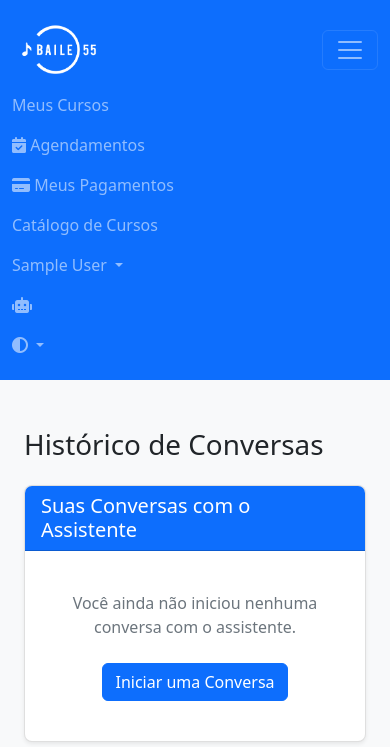
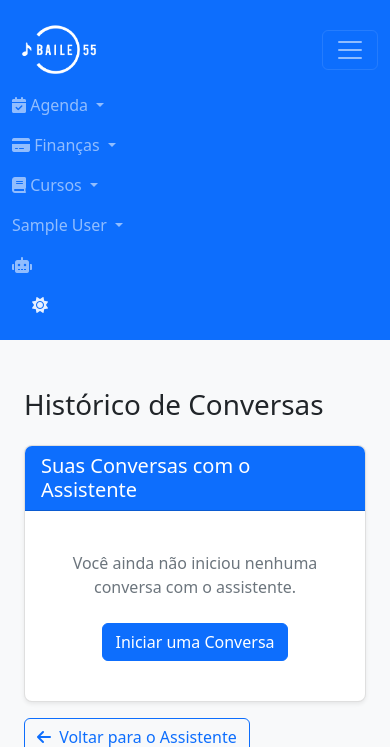
Before and after one commit to rasgf/cincocincojam2, a Django app: page /assistant/history/ in a window 390 px wide, after a click that opens the changed part. Shown: the top 747 px of the page. Run offline with Django 4.2, Linux system fonts and the light colour scheme; the visitor is signed in with stand-in values (Sample User, id 1); data that the repository does not hold is empty; parts of the project's set-up code (start-up, migrations or seed data) failed here and were passed over.

Commit message:
refactor: reorganiza menu do professor e simplifica botão de tema

```diff
--- a/static/css/main.css
+++ b/static/css/main.css
@@ -134,3 +134,56 @@ main {
     background-color: #f8f9fa;
     border-bottom: 1px solid #e9ecef;
 }
+
+/* Botão de alternância de tema */
+#theme-toggle-btn {
+    position: relative;
+    width: 40px;
+    height: 40px;
+    display: flex;
+    justify-content: center;
+    align-items: center;
+    border-radius: 50%;
+    transition: all 0.3s ease;
+    color: rgba(255, 255, 255, 0.9);
+}
+
+#theme-toggle-btn:hover {
+    background-color: rgba(255, 255, 255, 0.2);
+    transform: scale(1.1);
+}
+
+#theme-icon-sun, #theme-icon-moon {
+    position: absolute;
+    transition: all 0.3s ease;
+}
+
+/* Ajuste dos ícones com base no tema atual */
+[data-bs-theme="light"] #theme-icon-sun {
+    opacity: 1;
+    transform: rotate(0);
+}
+
+[data-bs-theme="light"] #theme-icon-moon {
+    opacity: 0;
+    transform: rotate(90deg);
+}
+
+[data-bs-theme="dark"] #theme-icon-sun {
+    opacity: 0;
+    transform: rotate(-90deg);
+}
+
+[data-bs-theme="dark"] #theme-icon-moon {
+    opacity: 1;
+    transform: rotate(0);
+}
+
+/* Efeito hover */
+#theme-toggle-btn:hover #theme-icon-sun {
+    transform: rotate(45deg);
+}
+
+#theme-toggle-btn:hover #theme-icon-moon {
+    transform: rotate(-45deg);
+}
--- a/templates/base.html
+++ b/templates/base.html
@@ -21,52 +21,40 @@
     <!-- CSS para o widget de chat -->
     <link rel="stylesheet" href="{% static 'css/chat-widget.css' %}">
 
-    <!-- Script para gerenciar temas claro/escuro com dropdown menu -->
+    <!-- Script para gerenciar temas claro/escuro com toggle de botão -->
     <script>
         /**
          * Sistema de temas do 55Jam
-         * Implementação com menu dropdown para seleção direta do tema desejado:
-         * - Modo Claro: Força o tema claro em toda a interface
-         * - Modo Escuro: Força o tema escuro em toda a interface
-         * - Modo Automático: Segue a preferência do sistema operacional
+         * Implementação com botão de alternância direta entre temas:
+         * - Clique alterna entre Modo Claro e Modo Escuro
          */
 
         // Aplicar o tema imediatamente para evitar flash de tema incorreto
         (function() {
             // Obtém o tema salvo ou padrão
-            const savedMode = localStorage.getItem('themeMode') || 'auto';
-            const themeToApply = savedMode === 'auto' ?
-                (window.matchMedia && window.matchMedia('(prefers-color-scheme: dark)').matches ? 'dark' : 'light') :
-                savedMode;
+            const savedTheme = localStorage.getItem('theme') || 'light';
 
             // Aplica imediatamente para evitar flash
-            document.documentElement.setAttribute('data-bs-theme', themeToApply);
+            document.documentElement.setAttribute('data-bs-theme', savedTheme);
         })();
 
-        // Função para verificar a preferência de tema do sistema operacional
-        function getSystemThemePreference() {
-            return window.matchMedia && window.matchMedia('(prefers-color-scheme: dark)').matches ? 'dark' : 'light';
+        // Função para obter o tema atual
+        function getCurrentTheme() {
+            return localStorage.getItem('theme') || 'light';
         }
 
-        // Função para obter o modo atual de tema salvo (ou o padrão 'auto')
-        function getCurrentThemeMode() {
-            return localStorage.getItem('themeMode') || 'auto';
-        }
-
-        // Função para definir o tema diretamente - chamada pelas opções do dropdown
-        function setTheme(mode) {
-            if (!['light', 'dark', 'auto'].includes(mode)) {
-                console.error('Modo de tema inválido:', mode);
-                return;
-            }
+        // Função para alternar entre temas claro e escuro
+        function toggleTheme() {
+            const currentTheme = getCurrentTheme();
+            const newTheme = currentTheme === 'light' ? 'dark' : 'light';
 
             // Salva a preferência do usuário
-            localStorage.setItem('themeMode', mode);
-            console.log('Tema definido para:', mode);
+            localStorage.setItem('theme', newTheme);
+            console.log('Tema alterado para:', newTheme);
 
             // Aplica o tema e atualiza a interface
-            applyTheme(mode);
-            updateThemeIcon(mode);
+            applyTheme(newTheme);
+            updateThemeIcon(newTheme);
         }
 
         // Função para aplicar o estilo do tema a elementos específicos que podem não seguir o tema global
@@ -149,81 +137,54 @@
             console.log('Tema aplicado com sucesso:', theme);
         }
 
-        // Função principal para resolver e aplicar o tema correto
-        function applyTheme(mode) {
-            let themeToApply;
-
-            // Determina qual tema aplicar com base no modo
-            if (mode === 'auto') {
-                // No modo automático, segue a preferência do sistema
-                themeToApply = getSystemThemePreference();
-                console.log('Modo automático ativado - usando tema do sistema:', themeToApply);
-            } else {
-                // Nos modos explícitos, aplica diretamente
-                themeToApply = mode;
-                console.log('Modo manual ativado:', mode);
-            }
-
-            // Aplica o tema resolvido
-            applyThemeToDocument(themeToApply);
-
-            return themeToApply;
+        // Função principal para aplicar o tema
+        function applyTheme(theme) {
+            // Aplica o tema
+            applyThemeToDocument(theme);
+            return theme;
         }
 
-        // Função para atualizar o ícone do dropdown conforme o modo atual
-        function updateThemeIcon(mode) {
+        // Função para atualizar o ícone do botão conforme o tema atual
+        function updateThemeIcon(theme) {
             // Obtém referência ao ícone atual
-            const currentThemeIcon = document.getElementById('theme-icon-current');
-            if (!currentThemeIcon) {
-                console.error('Erro: Ícone de tema atual não encontrado!');
+            const sunIcon = document.getElementById('theme-icon-sun');
+            const moonIcon = document.getElementById('theme-icon-moon');
+
+            if (!sunIcon || !moonIcon) {
+                console.error('Erro: Ícones de tema não encontrados!');
                 return;
             }
 
-            // Atualiza o ícone com base no modo
-            currentThemeIcon.className = ''; // Limpa classes existentes
-            if (mode === 'light') {
-                currentThemeIcon.className = 'fas fa-sun';
-            } else if (mode === 'dark') {
-                currentThemeIcon.className = 'fas fa-moon';
-            } else { // auto
-                currentThemeIcon.className = 'fas fa-adjust';
+            // Mostra o ícone adequado para o tema atual
+            if (theme === 'light') {
+                sunIcon.style.display = 'inline-block';
+                moonIcon.style.display = 'none';
+            } else { // dark
+                sunIcon.style.display = 'none';
+                moonIcon.style.display = 'inline-block';
             }
 
-            // Destaca visualmente a opção selecionada no dropdown (será aplicado quando o dropdown estiver aberto)
-            document.querySelectorAll('#themeDropdown + .dropdown-menu .dropdown-item').forEach(item => {
-                item.classList.remove('active', 'bg-primary', 'text-white');
-
-                // Verifica qual item está selecionado atualmente
-                const itemMode = item.getAttribute('onclick').includes("'light'") ? 'light' :
-                                item.getAttribute('onclick').includes("'dark'") ? 'dark' : 'auto';
-
-                if (itemMode === mode) {
-                    item.classList.add('active', 'bg-primary', 'text-white');
-                }
-            });
-
-            console.log('Ícone atualizado para o modo:', mode);
+            console.log('Ícone atualizado para o tema:', theme);
         }
 
         // Função de inicialização imediata
         (function() {
-            const initialMode = getCurrentThemeMode();
-            const initialTheme = applyTheme(initialMode);
-            console.log('Sistema de temas inicializado - Modo:', initialMode, '/ Tema aplicado:', initialTheme);
+            const initialTheme = getCurrentTheme();
+            applyTheme(initialTheme);
+            console.log('Sistema de temas inicializado - Tema aplicado:', initialTheme);
         })();
 
         // Configuração final quando o DOM estiver completamente carregado
         document.addEventListener('DOMContentLoaded', function() {
-            // Atualiza o ícone para corresponder ao modo atual
-            updateThemeIcon(getCurrentThemeMode());
+            // Atualiza o ícone para corresponder ao tema atual
+            updateThemeIcon(getCurrentTheme());
 
-            // Configura um listener para mudanças na preferência do sistema
-            if (window.matchMedia) {
-                window.matchMedia('(prefers-color-scheme: dark)').addEventListener('change', (e) => {
-                    // Se estiver no modo automático, reaplica o tema conforme mudança do sistema
-                    if (getCurrentThemeMode() === 'auto') {
-                        applyTheme('auto');
-                    }
+            // Configura o evento de clique no botão de tema
+            const themeToggleBtn = document.getElementById('theme-toggle-btn');
+            if (themeToggleBtn) {
+                themeToggleBtn.addEventListener('click', function(e) {
+                    e.preventDefault();
+                    toggleTheme();
                 });
             }
 
@@ -268,48 +229,106 @@
                             <li class="nav-item">
                                 <a class="nav-link" href="{% url 'courses:dashboard' %}">Dashboard</a>
                             </li>
-                            <li class="nav-item">
-                                <a class="nav-link" href="{% url 'scheduler:calendar' %}">
+                            <li class="nav-item dropdown">
+                                <a class="nav-link dropdown-toggle" href="#" id="agendaDropdown" role="button" data-bs-toggle="dropdown" aria-expanded="false">
                                     <i class="fas fa-calendar-alt"></i> Agenda
                                 </a>
+                                <ul class="dropdown-menu" aria-labelledby="agendaDropdown">
+                                    <li>
+                                        <a class="dropdown-item" href="{% url 'scheduler:calendar' %}">
+                                            <i class="fas fa-calendar-alt me-2"></i> Calendário
+                                        </a>
+                                    </li>
+                                    <li>
+                                        <a class="dropdown-item" href="{% url 'scheduler:professor_dashboard' %}">
+                                            <i class="fas fa-chalkboard-teacher me-2"></i> Agendamentos
+                                        </a>
+                                    </li>
+                                </ul>
                             </li>
-                            <li class="nav-item">
-                                <a class="nav-link" href="{% url 'scheduler:professor_dashboard' %}">
-                                    <i class="fas fa-chalkboard-teacher"></i> Agendamentos
+                            <li class="nav-item dropdown">
+                                <a class="nav-link dropdown-toggle" href="#" id="financasDropdown" role="button" data-bs-toggle="dropdown" aria-expanded="false">
+                                    <i class="fas fa-chart-line"></i> Finanças
                                 </a>
+                                <ul class="dropdown-menu" aria-labelledby="financasDropdown">
+                                    <li>
+                                        <a class="dropdown-item" href="{% url 'payments:professor_dashboard' %}">
+                                            <i class="fas fa-chart-line me-2"></i> Financeiro
+                                        </a>
+                                    </li>
+                                    <li>
+                                        <a class="dropdown-item" href="{% url 'payments:singlesale_list' %}">
+                                            <i class="fas fa-shopping-cart me-2"></i> Vendas Avulsas
+                                        </a>
+                                    </li>
+                                </ul>
                             </li>
-                            <li class="nav-item">
-                                <a class="nav-link" href="{% url 'payments:professor_dashboard' %}">
-                                    <i class="fas fa-chart-line"></i> Financeiro
+                            <li class="nav-item dropdown">
+                                <a class="nav-link dropdown-toggle" href="#" id="cursosDropdown" role="button" data-bs-toggle="dropdown" aria-expanded="false">
+                                    <i class="fas fa-book"></i> Cursos
                                 </a>
-                            </li>
-                            <li class="nav-item">
-                                <a class="nav-link" href="{% url 'courses:course_list' %}">Meus Cursos</a>
-                            </li>
-                            <li class="nav-item">
-                                <a class="nav-link" href="{% url 'courses:student:course_list' %}">Catálogo de Cursos</a>
+                                <ul class="dropdown-menu" aria-labelledby="cursosDropdown">
+                                    <li>
+                                        <a class="dropdown-item" href="{% url 'courses:course_list' %}">
+                                            <i class="fas fa-chalkboard me-2"></i> Meus Cursos
+                                        </a>
+                                    </li>
+                                    <li>
+                                        <a class="dropdown-item" href="{% url 'courses:student:course_list' %}">
+                                            <i class="fas fa-list-alt me-2"></i> Catálogo de Cursos
+                                        </a>
+                                    </li>
+                                </ul>
                             </li>
                         {% endif %}
 
                         {% if user.is_student %}
-                            <li class="nav-item">
-                                <a class="nav-link" href="{% url 'courses:student:dashboard' %}">Meus Cursos</a>
-                            </li>
-                            <li class="nav-item">
-                                <a class="nav-link" href="{% url 'scheduler:student_notifications' %}">
-                                    <i class="fas fa-calendar-check"></i> Agendamentos
+                            <li class="nav-item dropdown">
+                                <a class="nav-link dropdown-toggle" href="#" id="agendaStudentDropdown" role="button" data-bs-toggle="dropdown" aria-expanded="false">
+                                    <i class="fas fa-calendar-check"></i> Agenda
                                     {% if pending_invitations_count > 0 %}
                                     <span class="badge rounded-pill bg-danger">{{ pending_invitations_count }}</span>
                                     {% endif %}
                                 </a>
+                                <ul class="dropdown-menu" aria-labelledby="agendaStudentDropdown">
+                                    <li>
+                                        <a class="dropdown-item" href="{% url 'scheduler:student_notifications' %}">
+                                            <i class="fas fa-bell me-2"></i> Agendamentos
+                                            {% if pending_invitations_count > 0 %}
+                                            <span class="badge rounded-pill bg-danger">{{ pending_invitations_count }}</span>
+                                            {% endif %}
+                                        </a>
+                                    </li>
+                                </ul>
                             </li>
-                            <li class="nav-item">
-                                <a class="nav-link" href="{% url 'payments:student_payments' %}">
-                                    <i class="fas fa-credit-card"></i> Meus Pagamentos
+                            <li class="nav-item dropdown">
+                                <a class="nav-link dropdown-toggle" href="#" id="financasStudentDropdown" role="button" data-bs-toggle="dropdown" aria-expanded="false">
+                                    <i class="fas fa-credit-card"></i> Finanças
                                 </a>
+                                <ul class="dropdown-menu" aria-labelledby="financasStudentDropdown">
+                                    <li>
+                                        <a class="dropdown-item" href="{% url 'payments:student_payments' %}">
+                                            <i class="fas fa-money-bill-wave me-2"></i> Meus Pagamentos
+                                        </a>
+                                    </li>
+                                </ul>
                             </li>
-                            <li class="nav-item">
-                                <a class="nav-link" href="{% url 'courses:student:course_list' %}">Catálogo de Cursos</a>
+                            <li class="nav-item dropdown">
+                                <a class="nav-link dropdown-toggle" href="#" id="cursosStudentDropdown" role="button" data-bs-toggle="dropdown" aria-expanded="false">
+                                    <i class="fas fa-book"></i> Cursos
+                                </a>
+                                <ul class="dropdown-menu" aria-labelledby="cursosStudentDropdown">
+                                    <li>
+                                        <a class="dropdown-item" href="{% url 'courses:student:dashboard' %}">
+                                            <i class="fas fa-graduation-cap me-2"></i> Meus Cursos
+                                        </a>
+                                    </li>
+                                    <li>
+                                        <a class="dropdown-item" href="{% url 'courses:student:course_list' %}">
+                                            <i class="fas fa-list-alt me-2"></i> Catálogo de Cursos
+                                        </a>
+                                    </li>
+                                </ul>
                             </li>
                         {% endif %}
 
@@ -349,29 +368,12 @@
                         </a>
                     </li>
 
-                    <!-- Menu dropdown para seleção de tema -->
-                    <li class="nav-item dropdown">
-                        <a class="nav-link dropdown-toggle" href="#" id="themeDropdown" role="button" data-bs-toggle="dropdown" aria-expanded="false">
-                            <i id="theme-icon-current" class="fas fa-adjust"></i>
-                            <span class="d-none d-md-inline ms-1">Tema</span>
+                    <!-- Botão de alternância de tema -->
+                    <li class="nav-item ms-2">
+                        <a class="nav-link" href="#" id="theme-toggle-btn" title="Alternar tema claro/escuro">
+                            <i id="theme-icon-sun" class="fas fa-sun"></i>
+                            <i id="theme-icon-moon" class="fas fa-moon" style="display: none;"></i>
                         </a>
-                        <ul class="dropdown-menu dropdown-menu-end" aria-labelledby="themeDropdown">
-                            <li>
-                                <a class="dropdown-item" href="javascript:void(0);" onclick="setTheme('light')">
-                                    <i class="fas fa-sun me-2"></i> Modo Claro
-                                </a>
-                            </li>
-                            <li>
-                                <a class="dropdown-item" href="javascript:void(0);" onclick="setTheme('dark')">
-                                    <i class="fas fa-moon me-2"></i> Modo Escuro
-                                </a>
-                            </li>
-                            <li>
-                                <a class="dropdown-item" href="javascript:void(0);" onclick="setTheme('auto')">
-                                    <i class="fas fa-adjust me-2"></i> Automático (Sistema)
-                                </a>
-                            </li>
-                        </ul>
                     </li>
                 </ul>
             </div>
```
